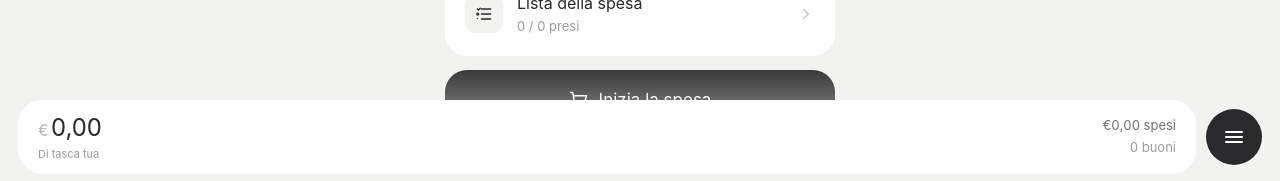
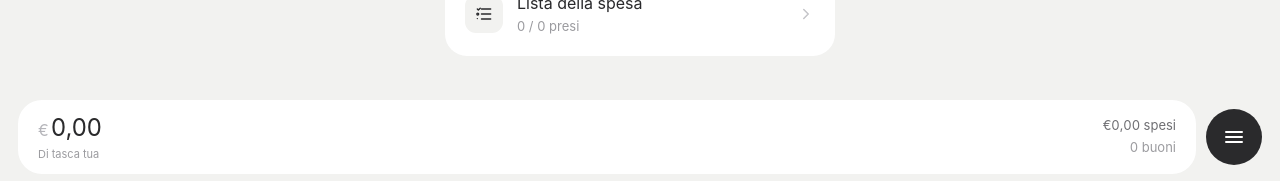
Before and after one commit to Blundert/spesa, a React (Vite) app: page / in a window 1280 px wide. Shown: the part 608-789 px from the top of the page. Built offline with nearby package versions, Linux system fonts and the light colour scheme.

Commit message:
refactor: remove redundant "Start shopping" CTA from home

```diff
--- a/src/i18n/locales/en.ts
+++ b/src/i18n/locales/en.ts
@@ -42,7 +42,6 @@ export const en: typeof it = {
     mealsPlanned: '{{count}} meals planned',
     shoppingList: 'Shopping list',
     takenOfTotal: '{{taken}} / {{total}} taken',
-    startShopping: 'Start shopping',
     outOfPocket: 'Out of pocket',
     buoni: 'VOUCHERS',
     buoniLine: '{{spent}} vouchers used · {{remaining}} left',
--- a/src/i18n/locales/it.ts
+++ b/src/i18n/locales/it.ts
@@ -40,7 +40,6 @@ export const it = {
     mealsPlanned: '{{count}} pasti pianificati',
     shoppingList: 'Lista della spesa',
     takenOfTotal: '{{taken}} / {{total}} presi',
-    startShopping: 'Inizia la spesa',
     outOfPocket: 'Di tasca tua',
     buoni: 'BUONI',
     buoniLine: '{{spent}} buoni spesi · {{remaining}} rimanenti',
--- a/src/screens/HomeScreen.tsx
+++ b/src/screens/HomeScreen.tsx
@@ -3,7 +3,6 @@ import { useTranslation } from 'react-i18next'
 import { currentISOWeek, formatWeekLabel, formatShortDate } from '../lib/date'
 import { formatCentsPlain } from '../lib/money'
 import { weekSpendSummary } from '../lib/budgetSelectors'
-import { DEFAULT_BUONO_VALUE_CENTS } from '../db/types'
 import { useWeekBudget, useSessionsByWeek } from '../hooks/useShopping'
 import { useListItems } from '../hooks/useListItems'
 import { useSupermarkets } from '../hooks/useItems'
@@ -184,18 +183,6 @@ export function HomeScreen() {
             <ChevronRight />
           </Link>
         </div>
-
-        <Link
-          to="/spesa"
-          search={{ buoni: summary.buoniRemaining, val: DEFAULT_BUONO_VALUE_CENTS }}
-          className="w-full bg-[#2A2A2C] text-white text-[17px] font-normal py-[18px] rounded-[22px] flex items-center justify-center gap-2.5 active:scale-[.98] transition-transform"
-        >
-          <svg width="20" height="20" viewBox="0 0 24 24" fill="none" stroke="currentColor" strokeWidth="1.8" strokeLinecap="round" strokeLinejoin="round">
-            <circle cx="9" cy="20" r="1.4" /><circle cx="18" cy="20" r="1.4" />
-            <path d="M2 3h2.5l2.2 12.5a1.5 1.5 0 0 0 1.5 1.2h8.8a1.5 1.5 0 0 0 1.5-1.2L21 7H5.2" />
-          </svg>
-          {t('home.startShopping')}
-        </Link>
     </div>
   )
 }
```
